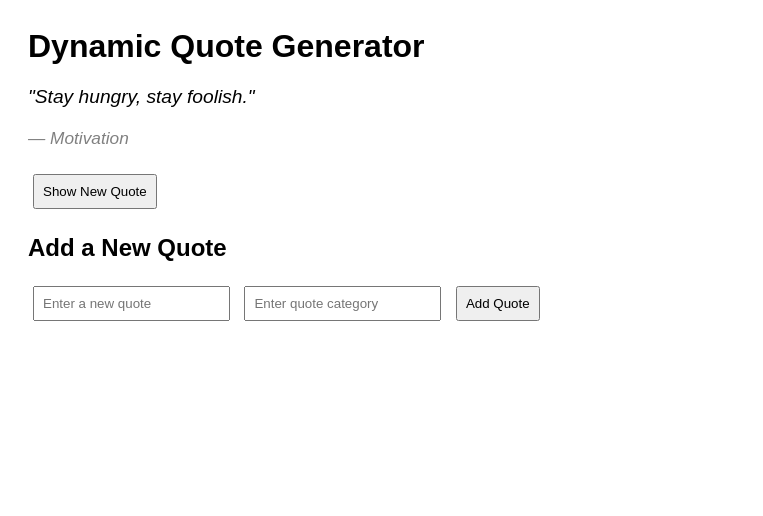
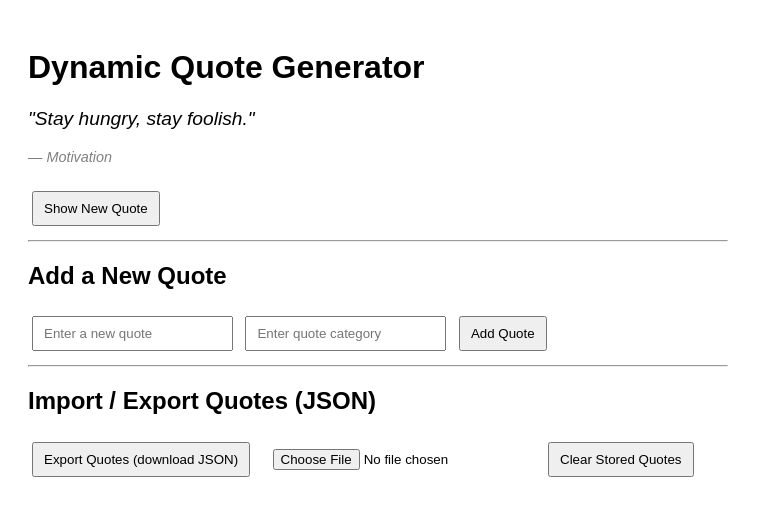
Before and after one commit to Tinahiii/alx_fe_javascript, a plain HTML site: page dom-manipulation/index.html in a window 1280 px wide. Both pictures are taken after a click on the button "Show New Quote". Shown: the whole page, without its empty margins (0-763 px from the left). Drawn offline with Linux system fonts and the light colour scheme.

Commit message:
Update index.html

```diff
--- a/dom-manipulation/index.html
+++ b/dom-manipulation/index.html
@@ -1,24 +1,29 @@
+<!DOCTYPE html>
 <html lang="en">
 <head>
-    <meta charset="UTF-8">
-    <meta name="viewport" content="width=device-width, initial-scale=1.0">
-    <title>Dynamic Quote Generator</title>
-     <style>
-    body { font-family: Arial, sans-serif; padding: 20px; }
-    #quoteDisplay { margin: 20px 0; font-size: 1.2em; font-style: italic; max-width: 50%;  }
-    .category { color: gray; font-size: 0.9em; }
-    input, button { margin: 5px; padding: 8px; }
-
+  <meta charset="UTF-8" />
+  <meta name="viewport" content="width=device-width,initial-scale=1" />
+  <title>Dynamic Quote Generator</title>
+  <style>
+    body { font-family: Arial, sans-serif; padding: 20px; max-width:700px; }
+    #quoteDisplay { margin: 20px 0; font-size:1.2rem; font-style:italic; }
+    .category { color: gray; display:block; margin-top:8px; font-size:0.9rem; }
+    input, button { margin:6px 4px; padding:8px 10px; }
+    #status { margin-top:12px; font-size:0.9rem; color:#333; }
+    .small { font-size:0.85rem; color:#666; }
   </style>
 </head>
 <body>
   <h1>Dynamic Quote Generator</h1>
 
-  <!-- Quote Display Section -->
+  <!-- Quote display -->
   <div id="quoteDisplay">Click "Show New Quote" to see one!</div>
   <button id="newQuote">Show New Quote</button>
+  <span class="small" id="lastViewedInfo"></span>
 
-  <!-- Add Quote Form -->
+  <hr/>
+
+  <!-- Add new quote -->
   <h2>Add a New Quote</h2>
   <div>
     <input id="newQuoteText" type="text" placeholder="Enter a new quote" />
@@ -26,6 +31,17 @@
     <button id="addQuoteBtn">Add Quote</button>
   </div>
 
+  <hr/>
+
+  <!-- Import / Export -->
+  <h2>Import / Export Quotes (JSON)</h2>
+  <div>
+    <button id="exportBtn">Export Quotes (download JSON)</button>
+    <input type="file" id="importFile" accept=".json" />
+    <button id="clearStorageBtn">Clear Stored Quotes</button>
+  </div>
+  <div id="status" aria-live="polite"></div>
+
   <!-- Script -->
   <script src="script.js"></script>
 </body>
```
